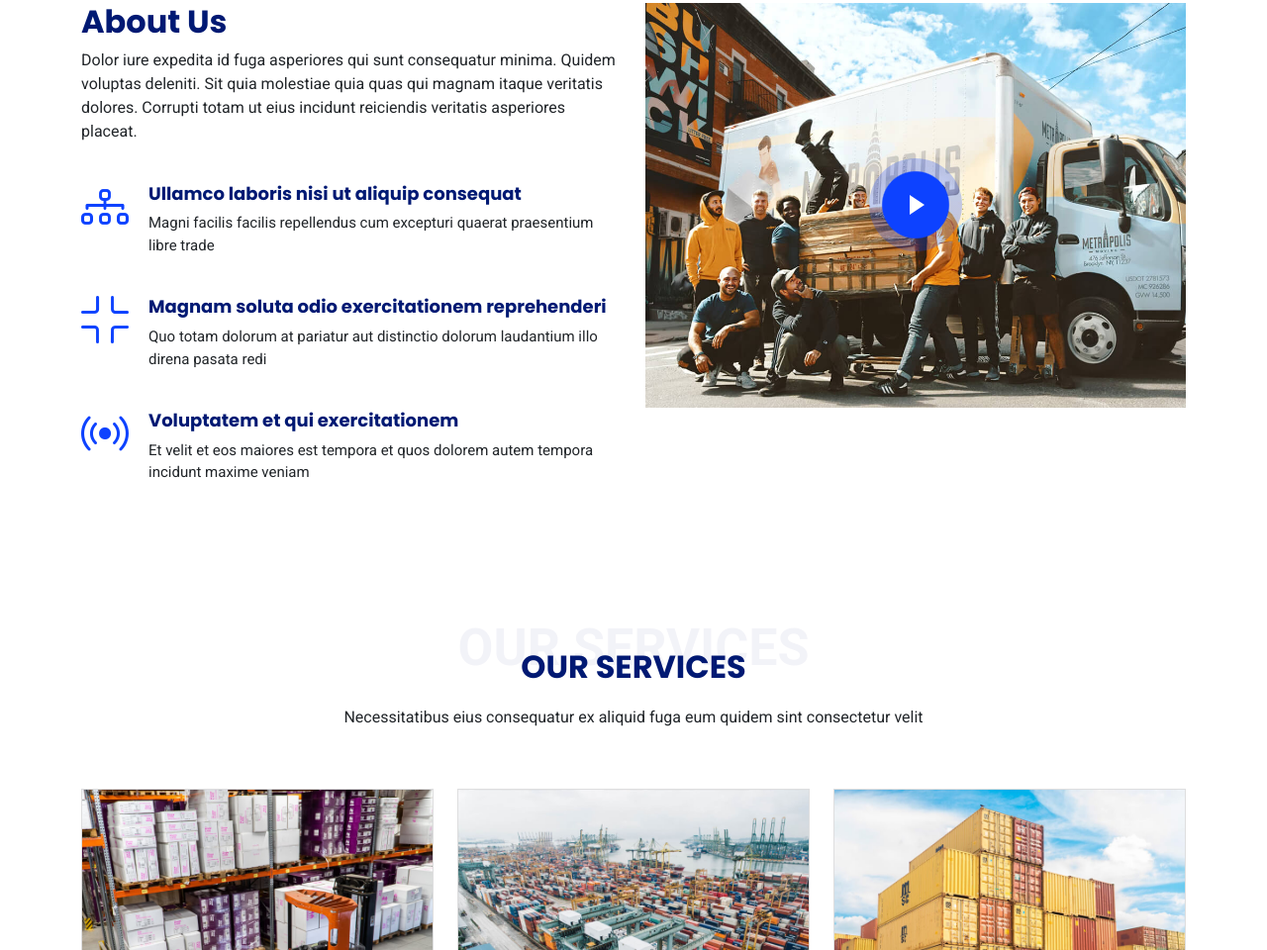
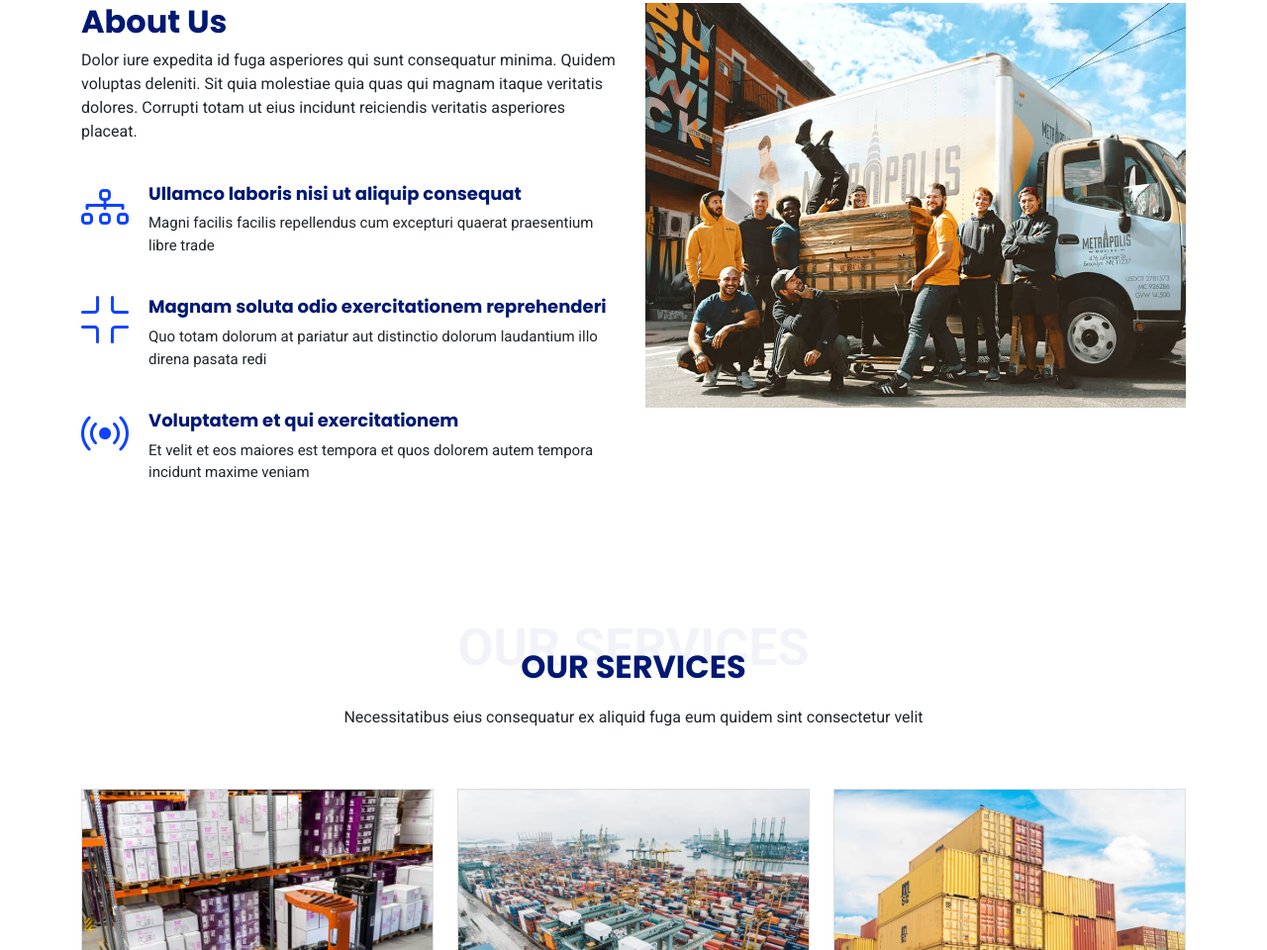
Before and after one commit to AsimKhan2019/RLogistics, a plain HTML site: page index.html in a window 1280 px wide. Shown: the part 1000-1960 px from the top of the page at 99% size. Drawn offline with Linux system fonts and the light colour scheme.

Commit message:
Update index.html

```diff
--- a/index.html
+++ b/index.html
@@ -181,7 +181,7 @@
 
           <div class="col-lg-6 position-relative align-self-start order-lg-last order-first" data-aos="fade-up" data-aos-delay="200">
             <img src="assets/img/about.jpg" class="img-fluid" alt="">
-            <a href="https://www.youtube.com/watch?v=Y7f98aduVJ8" class="glightbox pulsating-play-btn"></a>
+
           </div>
 
           <div class="col-lg-6 content order-last  order-lg-first" data-aos="fade-up" data-aos-delay="100">
```
